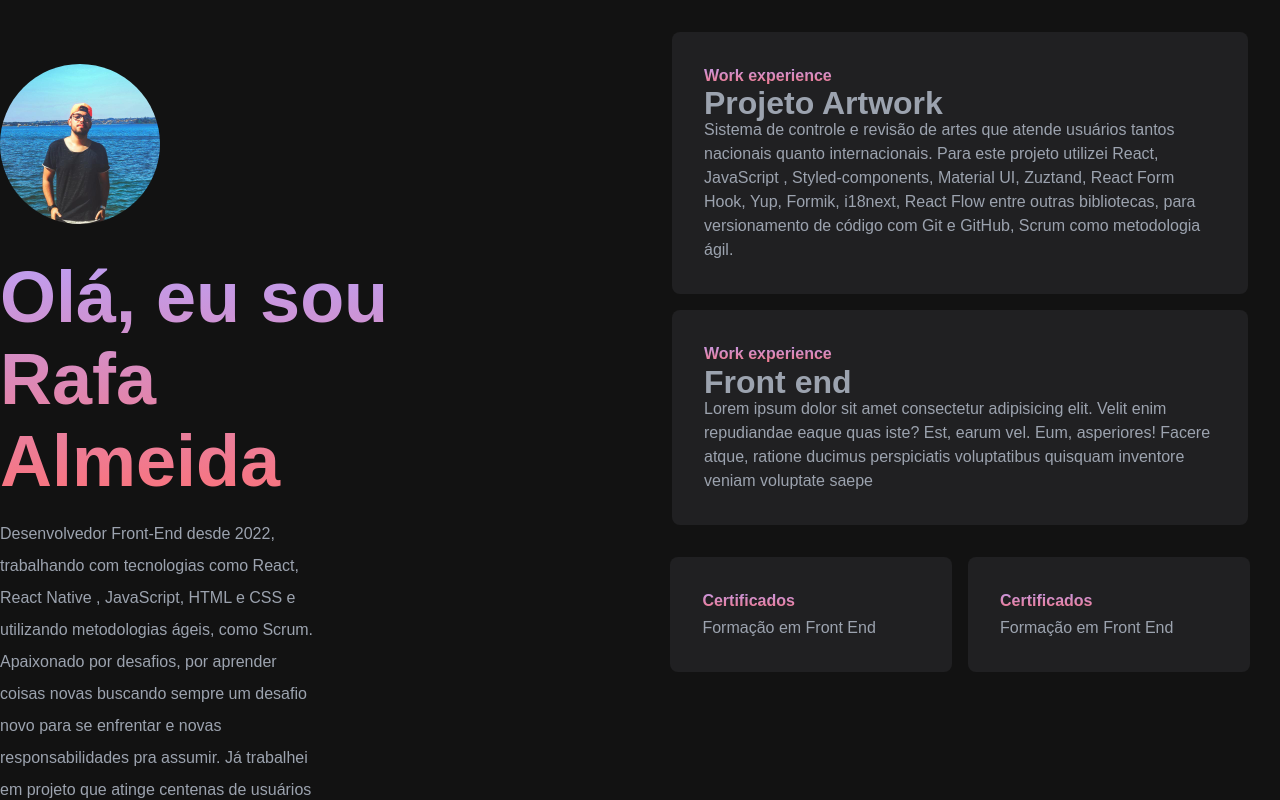
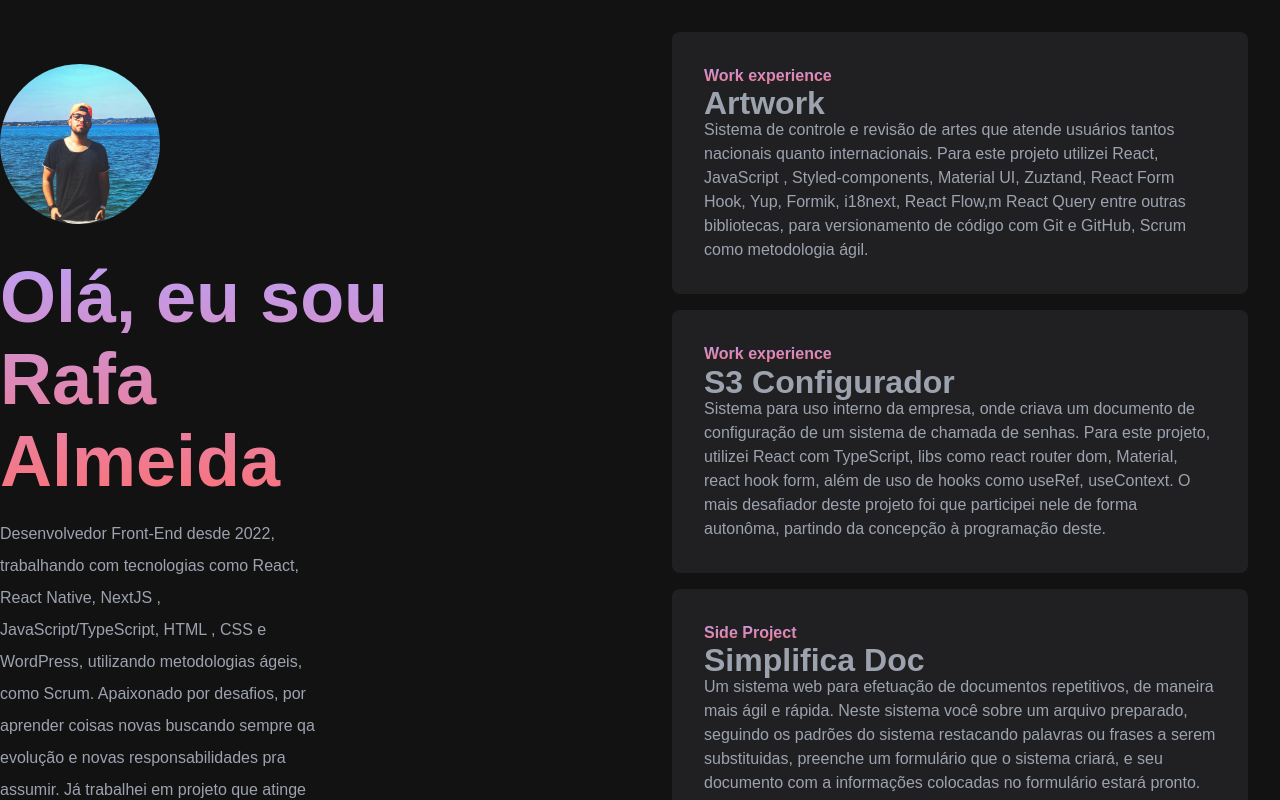
Before and after one commit to rafadealmeida/portfolio, a React (Create React App) app: page / in a window 1280 px wide. Shown: the top 800 px of the page. Built offline with nearby package versions, Linux system fonts and the light colour scheme.

Commit message:
[portifolio-2] - Novos cards e ajuste de layout

```diff
--- a/src/App.jsx
+++ b/src/App.jsx
@@ -16,25 +16,45 @@ function App() {
         <CardsContainer>
           <Cards
             categoria={'Work experience'}
-            titulo={'Projeto Artwork'}
+            titulo={'Artwork'}
             conteudo={`Sistema de controle e revisão de artes que atende usuários tantos nacionais
             quanto internacionais. Para este projeto utilizei React, JavaScript , Styled-components, Material UI, Zuztand, React Form
-            Hook, Yup, Formik, i18next, React Flow entre outras bibliotecas, para  versionamento de código com Git e GitHub, Scrum como
+            Hook, Yup, Formik, i18next, React Flow,m React Query entre outras bibliotecas, para  versionamento de código com Git e GitHub, Scrum como
             metodologia ágil.`}
+            link={'https://artwork-front.cleversystems.net/login'}
+          />
+          <Cards
+            categoria={'Work experience'}
+            titulo={'S3 Configurador'}
+            conteudo={`Sistema para uso interno da empresa, onde criava um documento de configuração de um sistema de chamada de senhas.
+            Para este projeto, utilizei React com TypeScript, libs como react router dom, Material, react hook form,
+            além de uso de hooks como useRef, useContext. O mais desafiador deste projeto foi que participei nele de forma autonôma,
+            partindo da concepção à programação deste.`}
             link={
-              'https://artwork-front.cleversystems.net/login'
+              'https://www.notion.so/Meu-plano-de-estudos-5136b58655d044b08114203ad328af36'
             }
           />
           <Cards
-            categoria={'Work experience'}
-            titulo={'Front end'}
-            conteudo={`Lorem ipsum dolor sit amet consectetur adipisicing elit. Velit enim
-            repudiandae eaque quas iste? Est, earum vel. Eum, asperiores! Facere
-            atque, ratione ducimus perspiciatis voluptatibus quisquam inventore
-            veniam voluptate saepe`}
-            link={
-              'https://www.notion.so/Meu-plano-de-estudos-5136b58655d044b08114203ad328af36'
-            }
+            categoria={'Side Project'}
+            titulo={'Simplifica Doc'}
+            conteudo={`Um sistema web para efetuação de documentos repetitivos, de maneira mais ágil e rápida.
+              Neste sistema você sobre um arquivo preparado, seguindo os padrões do sistema restacando palavras ou frases a serem substituidas, preenche um formulário
+              que o sistema criará, e seu documento com a informações colocadas no formulário estará pronto. Neste sistema foi usado o Framework NextJs com TypeScript,
+              Material UI, e utilizando Firabase  como banco de dados, integrado com o backend do NextJs`}
+            link={'https://simplifica-doc.vercel.app/'}
+          />
+          <Cards
+            categoria={'Side Project'}
+            titulo={'Repertório Fogo Divino'}
+            conteudo={`Um sistema web para visualização de cifras para os músicos da banca, separados por
+            categorias e repertórios específicos. Neste sistema foi utilizado React, com Material UI, react router dom`}
+            link={'https://repertoriofogodivino.vercel.app/missa'}
+          />
+          <Cards
+            categoria={'Side Project'}
+            titulo={'Regi Lucena'}
+            conteudo={`Site intitucional para uma cabeleleira. Neste projeto foi utilizado o CMS WordPress com Elmentor`}
+            link={'https://regilucena.000webhostapp.com/'}
           />
           {/* <Cards
             categoria={'Work experience'}
@@ -71,13 +91,31 @@ function App() {
           /> */}
           <MiniCardsContainer>
             <MiniCard
-            titulo={'Certificados'}
-            link={'https://cursos.alura.com.br/degree/certificate/b6e31f58-fc67-4cad-92db-fe0d6d1d3c4b'}
-            conteudo={`Formação em Front End`}/>
+              titulo={'Certificate'}
+              subTitulo={'Alura'}
+              link={
+                'https://cursos.alura.com.br/degree/certificate/b6e31f58-fc67-4cad-92db-fe0d6d1d3c4b'
+              }
+              conteudo={`Formação em Front End`}
+            />
             <MiniCard
-            titulo={'Certificados'}
-            link={'https://cursos.alura.com.br/degree/certificate/b6e31f58-fc67-4cad-92db-fe0d6d1d3c4b'}
-            conteudo={`Formação em Front End`}/>
+              titulo={'Certificate'}
+              subTitulo={'Alura'}
+              link={
+                'https://cursos.alura.com.br/degree/certificate/2775a07d-9e2b-4b08-a7e9-2bacd25af4d5?lang=pt_BR'
+              }
+              conteudo={`JavaScript com foco no back-end `}
+            />
+            <MiniCard
+              titulo={'Academic'}
+              subTitulo={'Senac'}
+              conteudo={`Técnico em Desenvolvimento de Sistema - Cursando`}
+            />
+            <MiniCard
+              titulo={'Academic'}
+              subTitulo={'UnB'}
+              conteudo={`Engenharias - Incompleto`}
+            />
           </MiniCardsContainer>
         </CardsContainer>
       </ContainerHome>
--- a/src/Components/Cards/style.js
+++ b/src/Components/Cards/style.js
@@ -21,7 +21,7 @@ export const Card = styled.a`
   border-radius: 0.5rem;
   transition: ease-in  0.3s;
   :hover{
-    scale:1.1
+    scale:1.05
   }
   :nth-last-child(-n + 4){
     animation-name:${bottomToTop};
@@ -32,6 +32,7 @@ export const Card = styled.a`
 export const TitleCard = styled.h4`
   background: -webkit-linear-gradient(${textGradientColorPrimary},${textGradientColorSecondary});
   -webkit-background-clip: text;
+  background-clip: text;
   -webkit-text-fill-color: transparent;
 `;
 export const SubTitleCard = styled.h2`
--- a/src/Components/Header/index.jsx
+++ b/src/Components/Header/index.jsx
@@ -1,5 +1,6 @@
 import Tilt from 'react-parallax-tilt';
 import { Icon } from '@iconify/react';
+// import Perfil from '../../assets/foto.jpg';
 import Perfil from '../../assets/perfil.jpg';
 import {
   HeaderStyled,
@@ -22,9 +23,9 @@ export const Header = () => {
         <TitleStyled>Olá, eu sou Rafa Almeida</TitleStyled>
         <TextStyled>
           Desenvolvedor Front-End desde 2022, trabalhando com tecnologias como
-          React, React Native , JavaScript, HTML e CSS e utilizando metodologias
+          React, React Native, NextJS , JavaScript/TypeScript, HTML , CSS e WordPress, utilizando metodologias
           ágeis, como Scrum. Apaixonado por desafios, por aprender coisas novas
-          buscando sempre um desafio novo para se enfrentar e novas
+          buscando sempre qa evolução e novas
           responsabilidades pra assumir. Já trabalhei em projeto que atinge centenas
           de usuários tantos nacionais como internacionais.
         </TextStyled>
--- a/src/Components/Header/style.js
+++ b/src/Components/Header/style.js
@@ -7,6 +7,7 @@ import {
 
 export const IconStyled = styled.img`
   width: 25%;
+  /* height: 13%; */
   border-radius: 50%;
   margin-bottom: 1rem;
   /* @media screen and (max-width: 768px) {
@@ -34,6 +35,7 @@ export const TitleStyled = styled.h1`
 font-size: 72px;
 background: -webkit-linear-gradient(${textGradientColorPrimary},${textGradientColorSecondary});
 -webkit-background-clip: text;
+background-clip: text;
 -webkit-text-fill-color: transparent;
 width: 70%;
 white-space:normal;
@@ -75,7 +77,7 @@ export const CardSocial = styled.div`
   flex-direction: column;
   justify-content: center;
   align-items: center;
-  font-size: ;
+  font-size: 16px;
   font-style: italic;
   color: white;
   transform-style: preserve-3d;
--- a/src/Components/HomeStyled/style.js
+++ b/src/Components/HomeStyled/style.js
@@ -12,7 +12,8 @@ export const CardsContainer = styled.div`
  flex-grow: 1;
  gap: 1rem;
  overflow: scroll;
- margin: 2rem auto;
+ margin: 0 auto;
+ padding: 2rem 0;
  width: 100%;
   -ms-overflow-style: none;
   scrollbar-width: none;
--- a/src/Components/MiniCards/index.jsx
+++ b/src/Components/MiniCards/index.jsx
@@ -9,5 +9,4 @@ export const MiniCard = ({titulo, subTitulo, conteudo, link}) => (
       {conteudo}
     </TextCard>
   </MiniCardStyle>
-  // <MiniCardStyle />
 );
```
Also changed, not shown: src/Components/MiniCards/style.js (+5 -5 lines), src/assets/foto_perfil.jpg (added), 1 other file (tests, documents, lock files or other folders).
